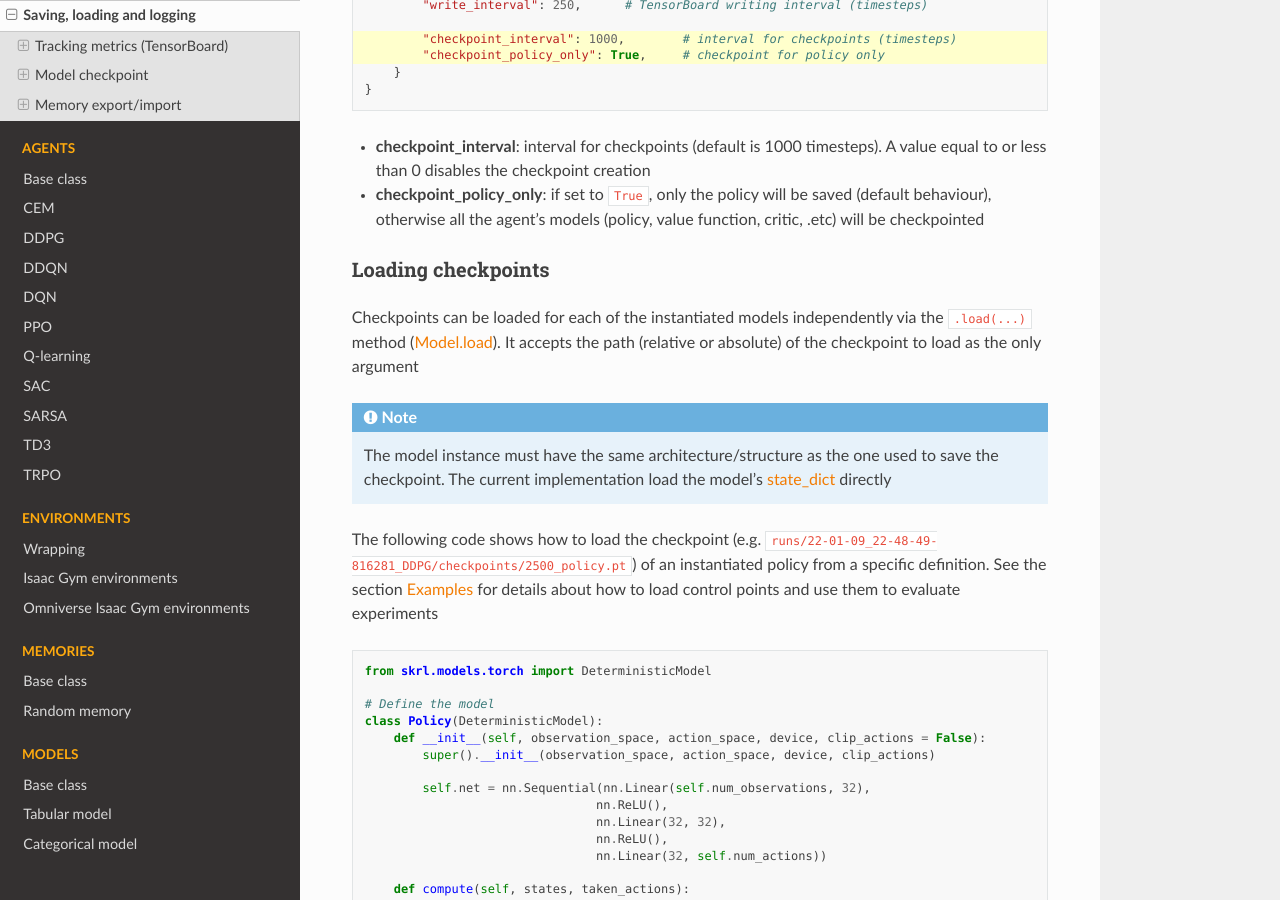
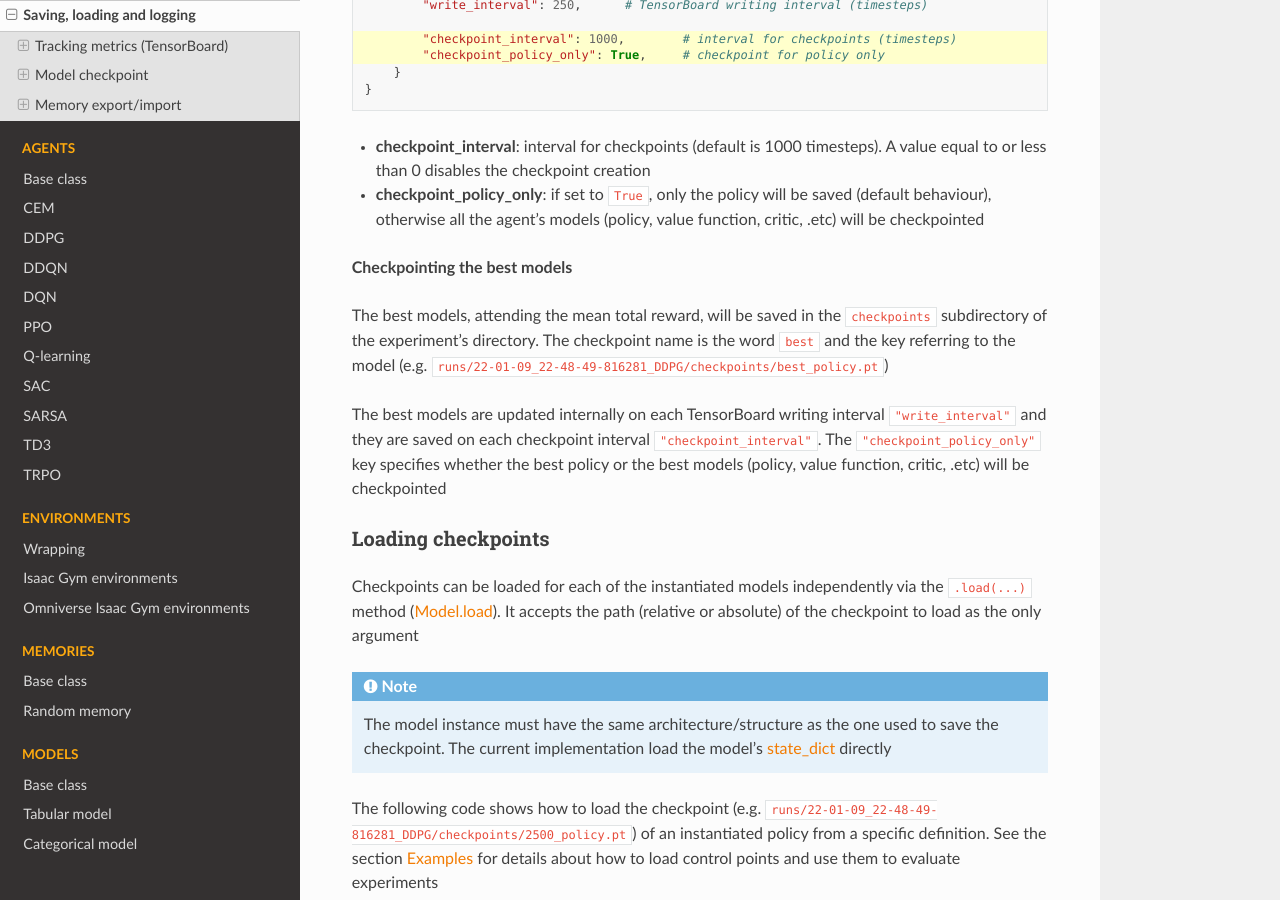
Before and after one commit to Toni-SM/skrl, a Sphinx documentation site: the page built from docs/source/intro/data.rst, in a window 1280 px wide and 900 px high, scrolled down 3084 px. Built offline with Sphinx 7.4.7 and the Read the Docs theme 2.0.0, drawn with Linux system fonts in a browser that asks for light colours.

Commit message:
Describe the best model checkpointing logic in docs

```diff
--- a/docs/source/intro/data.rst
+++ b/docs/source/intro/data.rst
@@ -142,6 +142,12 @@ The checkpoint management, as in the previous case, is the responsibility of the
 
 * **checkpoint_policy_only**: if set to :literal:`True`, only the policy will be saved (default behaviour), otherwise all the agent's models (policy, value function, critic, .etc) will be checkpointed
 
+**Checkpointing the best models**
+
+The best models, attending the mean total reward, will be saved in the :literal:`checkpoints` subdirectory of the experiment's directory. The checkpoint name is the word :literal:`best` and the key referring to the model (e.g. :literal:`runs/22-01-09_22-48-49-816281_DDPG/checkpoints/best_policy.pt`)
+
+The best models are updated internally on each TensorBoard writing interval :literal:`"write_interval"` and they are saved on each checkpoint interval :literal:`"checkpoint_interval"`. The :literal:`"checkpoint_policy_only"` key specifies whether the best policy or the best models (policy, value function, critic, .etc) will be checkpointed
+
 Loading checkpoints
 ^^^^^^^^^^^^^^^^^^^
 
```
